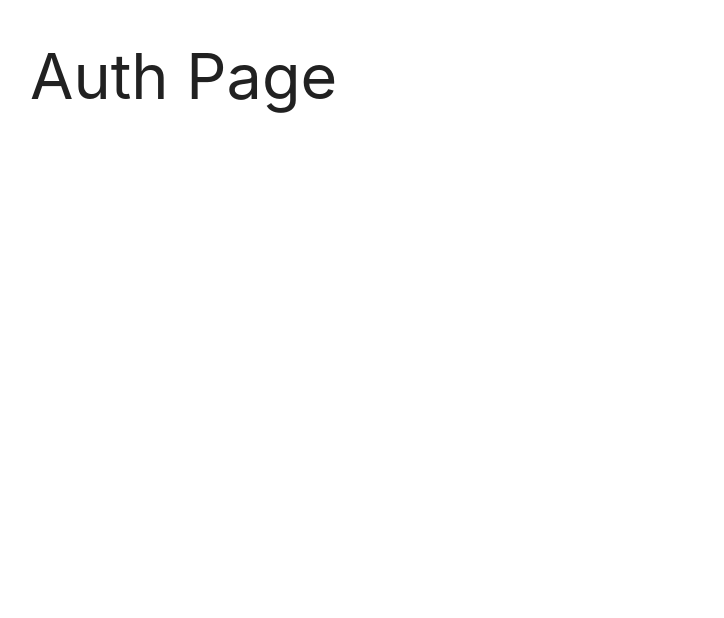
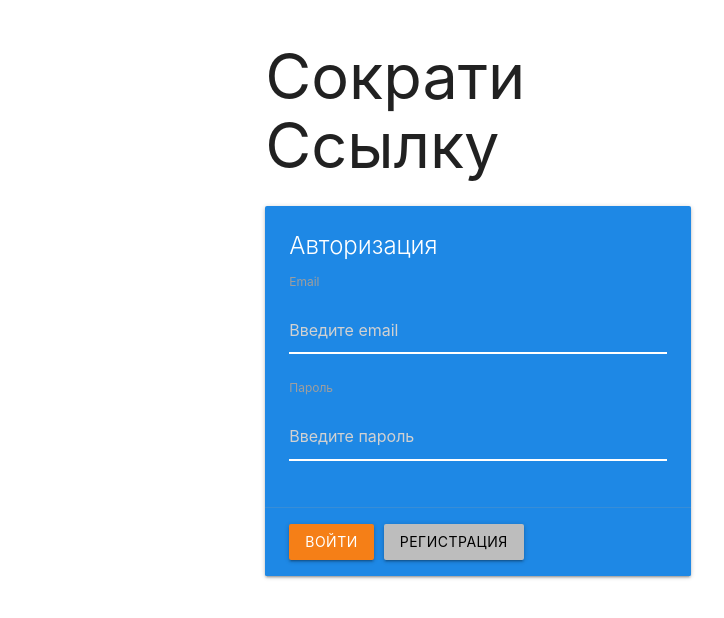
Before and after one commit to Gavazadd/Project_link_shortening, a React (Create React App) app in the folder client/: page / in a window 1280 px wide. Shown: the top 618 px of the page, without its empty margins (162-886 px from the left). Built offline with nearby package versions, Linux system fonts and the light colour scheme.

Commit message:
AuthenticationPage done

```diff
--- a/client/src/index.css
+++ b/client/src/index.css
@@ -1 +1,19 @@
 @import "~materialize-css/dist/css/materialize.min.css";
+
+input.yellow-input {
+    border-bottom: 1px solid #fff!important;
+    box-shadow: 0 1px 0 0 #fff!important;
+}
+
+input.yellow-input + label {
+    color: #ffffff!important;
+}
+
+input.yellow-input:focus + label {
+    color: #ffeb3b!important;
+}
+
+input.yellow-input:focus {
+    border-bottom: 1px solid #ffeb3b!important;
+    box-shadow: 0 1px 0 0 #ffeb3b!important;
+}
--- a/client/src/pages/AuthPage.js
+++ b/client/src/pages/AuthPage.js
@@ -1,11 +1,63 @@
-import React from 'react'
+import React, {useState} from 'react'
 
 export const AuthPage = () => {
-  return(
-    <div>
-      <h1>
-        Auth Page
-      </h1>
+  const [form, setForm] = useState({
+    email: '', password: ''
+  })
+
+  const changeHandler = event => {
+    setForm({ ...form, [event.target.name]: event.target.value })
+  }
+
+  return (
+    <div className="row">
+      <div className="col s6 offset-s3">
+        <h1>Сократи Ссылку</h1>
+        <div className="card blue darken-1">
+          <div className="card-content white-text">
+            <span className="card-title">Авторизация</span>
+            <div>
+              <label htmlFor="email">Email</label>
+              <div className="input-field">
+                <input
+                  placeholder="Введите email"
+                  id="email"
+                  type="text"
+                  name="email"
+                  className="yellow-input"
+                  onChange={changeHandler}
+                />
+              </div>
+              <label htmlFor="password">Пароль</label>
+              <div className="input-field">
+                <input
+                  placeholder="Введите пароль"
+                  id="password"
+                  type="password"
+                  name="password"
+                  className="yellow-input"
+                  onChange={changeHandler}
+                />
+
+              </div>
+
+            </div>
+          </div>
+          <div className="card-action">
+            <button
+              className="btn yellow darken-4"
+              style={{marginRight: 10}}
+            >
+              Войти
+            </button>
+            <button
+              className="btn grey lighten-1 black-text"
+            >
+              Регистрация
+            </button>
+          </div>
+        </div>
+      </div>
     </div>
   )
-  }
+}
```
